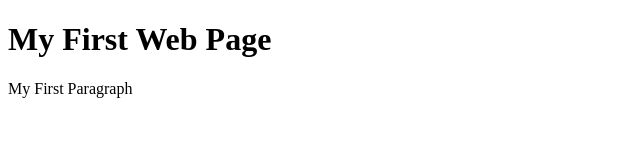
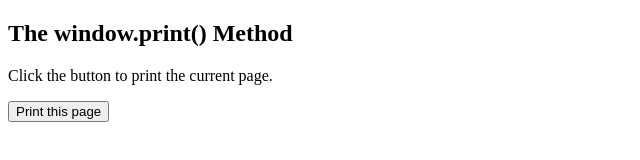
Before and after one commit to IrakliAmbroladze/js-1-geolab, a plain HTML site: page index.html in a window 1280 px wide. Shown: the whole page, without its empty margins (0-640 px from the left). Drawn offline with Linux system fonts and the light colour scheme.

Commit message:
use of window.print. very interesting for me

```diff
--- a/index.html
+++ b/index.html
@@ -6,12 +6,8 @@
     <title>JS-1 homework</title>
   </head>
   <body>
-    <h1>My First Web Page</h1>
-    <p>My First Paragraph</p>
-
-    <p id="demo"></p>
-    <script>
-      console.log(5 + 6);
-    </script>
+    <h2>The window.print() Method</h2>
+    <p>Click the button to print the current page.</p>
+    <button onclick="window.print()">Print this page</button>
   </body>
 </html>
```
